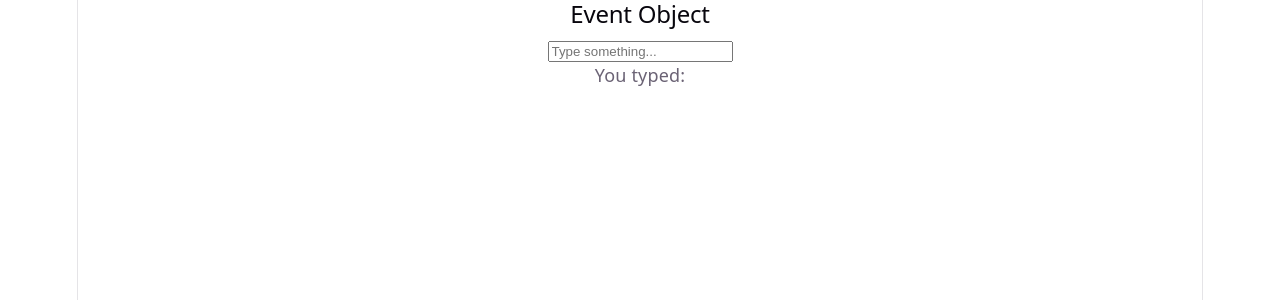
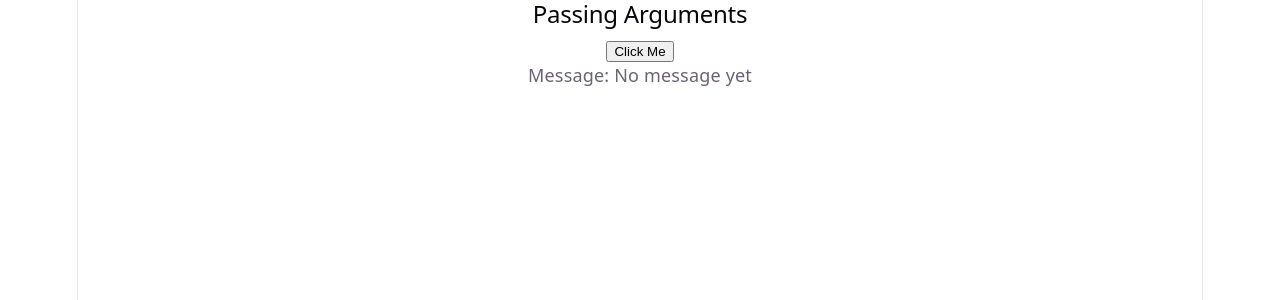
Before and after one commit to bindushrees-web/MERN_Stu_FebMay26Mys, a React (Vite) app in the folder W10/D3/my-event-app/: page / in a window 1280 px wide. Shown: the top 300 px of the page. Built offline with nearby package versions, Linux system fonts and the light colour scheme.

Commit message:
Passing arguments to Event Handlers

```diff
--- a/W10/D3/my-event-app/src/App.jsx
+++ b/W10/D3/my-event-app/src/App.jsx
@@ -1,5 +1,6 @@
 import { EventBasics } from './components/P1'
 import { EventObject } from './components/P2'
+import { PassingArguments } from './components/P3'
 import './App.css'
 
 function App() {
@@ -7,7 +8,8 @@
   return (
     <>
       {/* < EventBasics /> */}
-      < EventObject />
+      {/* < EventObject /> */}
+      < PassingArguments />
     </>
   )
 }
--- /dev/null
+++ b/W10/D3/my-event-app/src/components/P3.jsx
@@ -0,0 +1,16 @@
+// Passing arguments to Event Handlers
+import { useState } from 'react';
+export function PassingArguments(){
+    const [message, setMessage] = useState('No message yet');
+    // Event handler function
+    const handleClick = (msg) => {
+        setMessage(msg);
+    };
+    return (
+        <section>
+            <h2>Passing Arguments</h2>
+            <button onClick={() => handleClick('Namasthe')}>Click Me</button>
+            <p>Message: {message}</p>
+        </section>
+    )
+}
```
